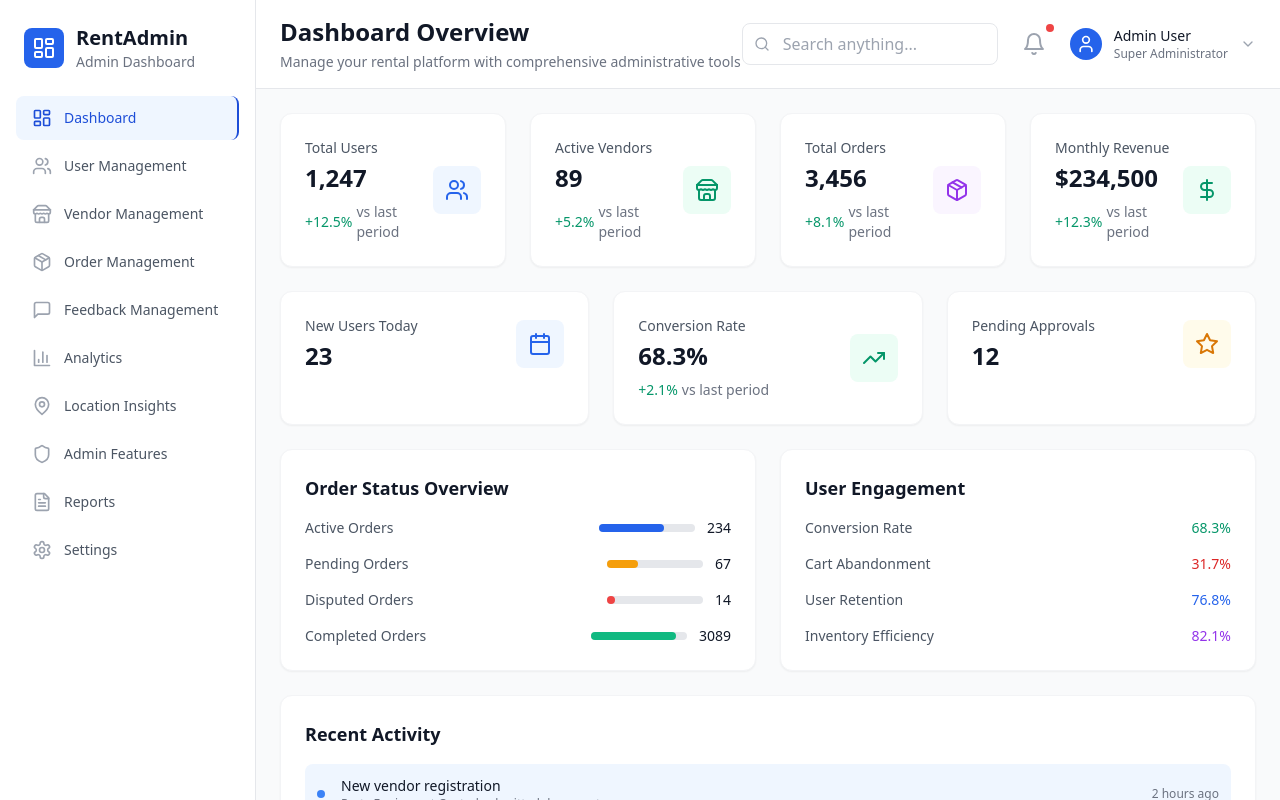
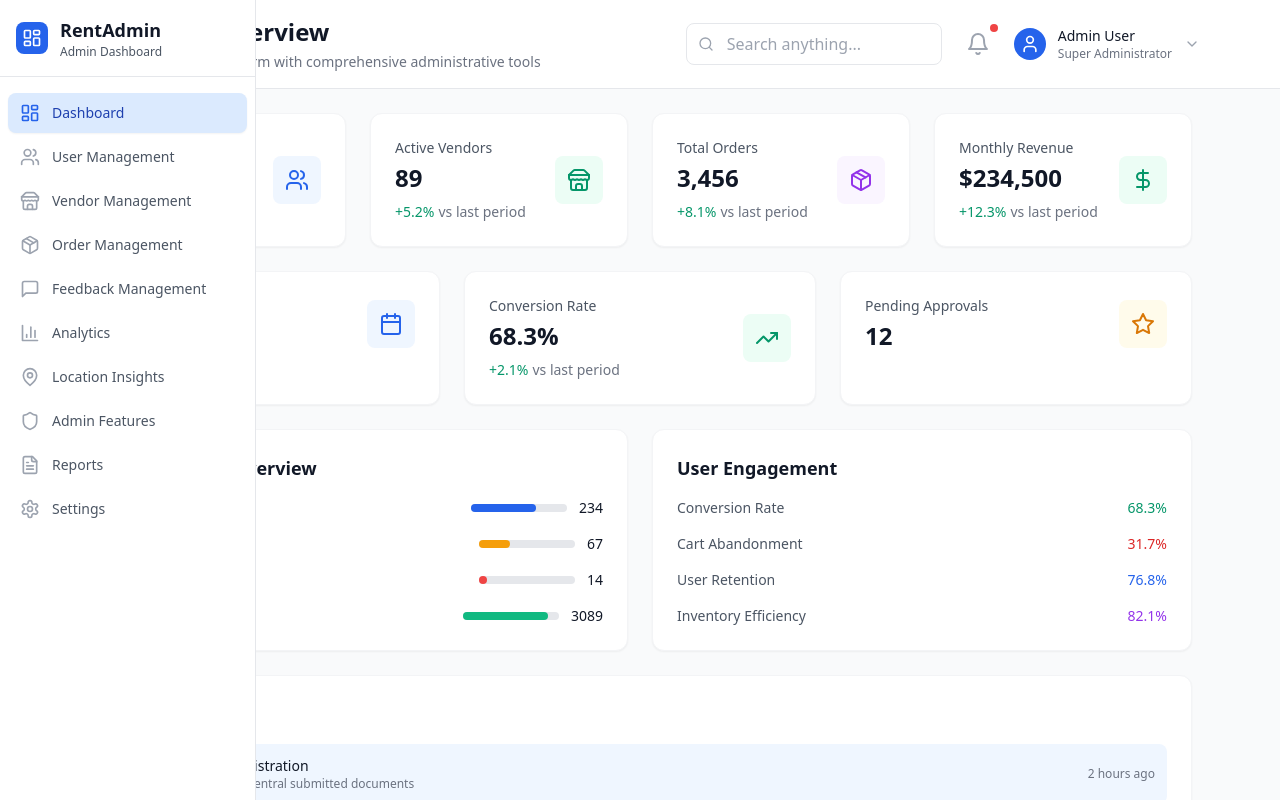
Before and after one commit to iakash-singh/admin-cl, a React (Vite) app: page / in a window 1280 px wide. Shown: the top 800 px of the page. Built offline with nearby package versions, Linux system fonts and the light colour scheme.

Commit message:
POPUP AND OTHER UI BUGS + SIDEBAR IMPROVEMENT

```diff
--- a/src/App.tsx
+++ b/src/App.tsx
@@ -55,7 +55,7 @@ function App() {
       <Sidebar activeSection={activeSection} onSectionChange={setActiveSection} />
       <div className="flex-1">
         <Header activeSection={activeSection} />
-        <main className="p-6">
+        <main className="p-6 max-w-6xl mx-auto">
           {renderContent()}
         </main>
       </div>
--- a/src/components/feedback/FeedbackManagement.tsx
+++ b/src/components/feedback/FeedbackManagement.tsx
@@ -1,9 +1,10 @@
 import React, { useState } from 'react';
-import { MessageSquare, Star, ThumbsUp, Filter, Flag, CheckCircle } from 'lucide-react';
+import { MessageSquare, Star, ThumbsUp, Filter, Flag, CheckCircle, X } from 'lucide-react';
 import DataTable from '../shared/DataTable';
 import StatCard from '../shared/StatCard';
 import { mockFeedback } from '../../data/mockData';
 import { Feedback } from '../../types';
+import { createPortal } from 'react-dom';
 
 export default function FeedbackManagement() {
   const [selectedFeedback, setSelectedFeedback] = useState<Feedback | null>(null);
@@ -60,24 +61,10 @@ export default function FeedbackManagement() {
       label: 'Rating',
       render: (value: number) => (
         <div className="flex items-center">
-          {[...Array(5)].map((_, i) => (
           <Star
-              key={i}
-              className={`h-4 w-4 ${
-                i < value ? 'text-yellow-400 fill-current' : 'text-gray-300'
-              }`}
+            className={`h-4 w-4 text-yellow-400 fill-current`}
           />
-          ))}
           <span className="ml-2 text-sm font-medium">{value}</span>
-        </div>
-      )
-    },
-    {
-      key: 'comment',
-      label: 'Comment',
-      render: (value: string) => (
-        <div className="max-w-xs">
-          <p className="text-sm text-gray-900 truncate">{value}</p>
         </div>
       )
     },
@@ -85,8 +72,7 @@ export default function FeedbackManagement() {
       key: 'status',
       label: 'Status',
       render: (value: string) => (
-        <span className={`inline-flex items-center px-2 py-1 text-xs font-medium rounded-full ${
-          value === 'approved' ? 'bg-green-100 text-green-800' :
+        <span className={`inline-flex items-center px-2 py-1 text-xs font-medium rounded-full ${value === 'approved' ? 'bg-green-100 text-green-800' :
           value === 'pending' ? 'bg-yellow-100 text-yellow-800' :
             'bg-red-100 text-red-800'
           }`}>
@@ -120,7 +106,7 @@ export default function FeedbackManagement() {
   ];
 
   return (
-    <div className="space-y-6">
+    <div className="space-y-6 max-w-6xl mx-auto">
       {/* Feedback Statistics */}
       <div className="grid grid-cols-1 md:grid-cols-2 lg:grid-cols-4 gap-6">
         <StatCard
@@ -221,7 +207,7 @@ export default function FeedbackManagement() {
       </div>
 
       {/* Feedback Detail Modal */}
-      {selectedFeedback && (
+      {selectedFeedback && createPortal((
         <div className="fixed inset-0 bg-black bg-opacity-50 flex items-center justify-center z-50">
           <div className="bg-white rounded-xl shadow-xl max-w-2xl w-full mx-4 max-h-[90vh] overflow-y-auto">
             <div className="p-6 border-b border-gray-200">
@@ -231,7 +217,7 @@ export default function FeedbackManagement() {
                   onClick={() => setSelectedFeedback(null)}
                   className="text-gray-400 hover:text-gray-600"
                 >
-                  ×
+                  <X />
                 </button>
               </div>
             </div>
@@ -245,8 +231,7 @@ export default function FeedbackManagement() {
                 <div className="flex-1">
                   <div className="flex items-center space-x-2 mb-2">
                     <h4 className="font-semibold text-gray-900">{selectedFeedback.userName}</h4>
-                    <span className={`inline-flex items-center px-2 py-1 text-xs font-medium rounded-full ${
-                      selectedFeedback.status === 'approved' ? 'bg-green-100 text-green-800' :
+                    <span className={`inline-flex items-center px-2 py-1 text-xs font-medium rounded-full ${selectedFeedback.status === 'approved' ? 'bg-green-100 text-green-800' :
                       selectedFeedback.status === 'pending' ? 'bg-yellow-100 text-yellow-800' :
                         'bg-red-100 text-red-800'
                       }`}>
@@ -266,8 +251,7 @@ export default function FeedbackManagement() {
                 {[...Array(5)].map((_, i) => (
                   <Star
                     key={i}
-                    className={`h-6 w-6 ${
-                      i < selectedFeedback.rating ? 'text-yellow-400 fill-current' : 'text-gray-300'
+                    className={`h-6 w-6 ${i < selectedFeedback.rating ? 'text-yellow-400 fill-current' : 'text-gray-300'
                       }`}
                   />
                 ))}
@@ -321,7 +305,7 @@ export default function FeedbackManagement() {
             </div>
           </div>
         </div>
-      )}
+      ), document.body)}
     </div>
   );
 }
--- a/src/components/layout/Header.tsx
+++ b/src/components/layout/Header.tsx
@@ -23,7 +23,7 @@ export default function Header({ activeSection }: HeaderProps) {
   };
 
   return (
-    <header className="bg-white border-b border-gray-200 px-6 py-4">
+    <header className="bg-white border-b border-gray-200 py-4 px-20">
       <div className="flex items-center justify-between">
         <div>
           <h2 className="text-2xl font-bold text-gray-900">{getSectionTitle(activeSection)}</h2>
--- a/src/components/layout/Sidebar.tsx
+++ b/src/components/layout/Sidebar.tsx
@@ -1,4 +1,4 @@
-import React from 'react';
+import { useState } from 'react';
 import {
   LayoutDashboard,
   Users,
@@ -31,40 +31,56 @@ const navigation = [
 ];
 
 export default function Sidebar({ activeSection, onSectionChange }: SidebarProps) {
+  const [isExpanded, setIsExpanded] = useState(false);
+
   return (
-    <div className="bg-white border-r border-gray-200 w-64 min-h-screen">
-      <div className="p-6">
-        <div className="flex items-center space-x-3">
-          <div className="w-10 h-10 bg-blue-600 rounded-lg flex items-center justify-center">
-            <LayoutDashboard className="h-6 w-6 text-white" />
+    <div
+      className={`fixed top-0 left-0 h-screen bg-white text-gray-900 transition-all duration-300 ease-out z-50 ${isExpanded ? 'w-64' : 'w-16'
+        } border-r border-gray-200`}
+      onMouseEnter={() => setIsExpanded(true)}
+      onMouseLeave={() => setIsExpanded(false)}
+    >
+      {/* Header */}
+      <div className="p-4 border-b border-gray-200">
+        <div className="flex items-center">
+          <div className="w-8 h-8 bg-blue-600 rounded-lg flex items-center justify-center flex-shrink-0">
+            <LayoutDashboard className="h-5 w-5 text-white" />
           </div>
-          <div>
-            <h1 className="text-xl font-bold text-gray-900">RentAdmin</h1>
-            <p className="text-sm text-gray-500">Admin Dashboard</p>
+          <div
+            className={`ml-3 transition-all duration-300 ease-out overflow-hidden ${isExpanded ? 'max-w-xs opacity-100' : 'max-w-0 opacity-0'
+              }`}
+          >
+            <h1 className="text-lg font-bold whitespace-nowrap">RentAdmin</h1>
+            <p className="text-xs text-gray-600 whitespace-nowrap">Admin Dashboard</p>
           </div>
         </div>
       </div>
 
-      <nav className="px-4 pb-4">
-        <ul className="space-y-1">
+      {/* Navigation */}
+      <nav className="flex-1 px-2 py-4">
+        <ul className='space-y-1' >
           {navigation.map((item) => {
             const Icon = item.icon;
             const isActive = activeSection === item.id;
-
             return (
               <li key={item.id}>
                 <button
                   onClick={() => onSectionChange(item.id)}
-                  className={`w-full flex items-center px-4 py-3 text-sm font-medium rounded-lg transition-colors ${
-                    isActive
-                      ? 'bg-blue-50 text-blue-700 border-r-2 border-blue-700'
-                      : 'text-gray-600 hover:bg-gray-50 hover:text-gray-900'
-                  }`}
+                  className={`w-full flex items-center px-3 py-2.5 text-sm font-medium rounded-lg transition-all duration-200 ease-out group ${isActive
+                    ? 'bg-blue-100 text-blue-800 shadow-sm'
+                    : 'text-gray-600 hover:bg-gray-100 hover:text-gray-900'
+                    }`}
                 >
-                  <Icon className={`mr-3 h-5 w-5 ${
-                    isActive ? 'text-blue-700' : 'text-gray-400'
-                  }`} />
-                  {item.name}
+                  <Icon
+                    className={`h-5 w-5 flex-shrink-0 transition-colors duration-200 ${isActive ? 'text-blue-600' : 'text-gray-400 group-hover:text-gray-600'
+                      }`}
+                  />
+                  <span
+                    className={`ml-3 transition-all duration-300 ease-out overflow-hidden whitespace-nowrap ${isExpanded ? 'max-w-xs opacity-100' : 'max-w-0 opacity-0'
+                      }`}
+                  >
+                    {item.name}
+                  </span>
                 </button>
               </li>
             );
--- a/src/components/orders/OrderManagement.tsx
+++ b/src/components/orders/OrderManagement.tsx
@@ -1,9 +1,10 @@
 import React, { useState } from 'react';
-import { Package, Clock, CheckCircle, XCircle, AlertTriangle, Calendar, DollarSign, User } from 'lucide-react';
+import { Package, Clock, CheckCircle, XCircle, AlertTriangle, Calendar, DollarSign, User, X } from 'lucide-react';
 import DataTable from '../shared/DataTable';
 import StatCard from '../shared/StatCard';
 import { mockOrders, mockAnalytics } from '../../data/mockData';
 import { Order } from '../../types';
+import { createPortal } from 'react-dom';
 
 export default function OrderManagement() {
   const [selectedOrder, setSelectedOrder] = useState<Order | null>(null);
@@ -190,7 +191,7 @@ export default function OrderManagement() {
       </div>
 
       {/* Order Detail Modal */}
-      {selectedOrder && (
+      {selectedOrder && createPortal((
         <div className="fixed inset-0 bg-black bg-opacity-50 flex items-center justify-center z-50">
           <div className="bg-white rounded-xl shadow-xl max-w-4xl w-full mx-4 max-h-[90vh] overflow-y-auto">
             <div className="p-6 border-b border-gray-200">
@@ -205,7 +206,7 @@ export default function OrderManagement() {
                   onClick={() => setSelectedOrder(null)}
                   className="text-gray-400 hover:text-gray-600"
                 >
-                  ×
+                  <X />
                 </button>
               </div>
             </div>
@@ -222,12 +223,11 @@ export default function OrderManagement() {
                 </div>
                 <div className="text-right">
                   <p className="text-2xl font-bold text-gray-900">${selectedOrder.totalAmount}</p>
-                  <span className={`inline-flex items-center px-2 py-1 text-xs font-medium rounded-full ${
-                    selectedOrder.status === 'active' ? 'bg-blue-100 text-blue-800' :
+                  <span className={`inline-flex items-center px-2 py-1 text-xs font-medium rounded-full ${selectedOrder.status === 'active' ? 'bg-blue-100 text-blue-800' :
                     selectedOrder.status === 'pending' ? 'bg-yellow-100 text-yellow-800' :
-                    selectedOrder.status === 'completed' ? 'bg-green-100 text-green-800' :
-                    'bg-red-100 text-red-800'
-                  }`}>
+                      selectedOrder.status === 'completed' ? 'bg-green-100 text-green-800' :
+                        'bg-red-100 text-red-800'
+                    }`}>
                     {selectedOrder.status.charAt(0).toUpperCase() + selectedOrder.status.slice(1)}
                   </span>
                 </div>
@@ -263,11 +263,10 @@ export default function OrderManagement() {
                   <div className="space-y-3">
                     <div className="flex justify-between">
                       <span className="text-sm text-gray-600">Payment Status</span>
-                      <span className={`text-sm font-medium ${
-                        selectedOrder.paymentStatus === 'paid' ? 'text-green-600' :
+                      <span className={`text-sm font-medium ${selectedOrder.paymentStatus === 'paid' ? 'text-green-600' :
                         selectedOrder.paymentStatus === 'pending' ? 'text-yellow-600' :
-                        'text-red-600'
-                      }`}>
+                          'text-red-600'
+                        }`}>
                         {selectedOrder.paymentStatus.charAt(0).toUpperCase() + selectedOrder.paymentStatus.slice(1)}
                       </span>
                     </div>
@@ -336,7 +335,7 @@ export default function OrderManagement() {
             </div>
           </div>
         </div>
-      )}
+      ), document.body)}
     </div>
   );
 }
--- a/src/components/users/UserManagement.tsx
+++ b/src/components/users/UserManagement.tsx
@@ -1,9 +1,10 @@
 import React, { useState } from 'react';
-import { User, UserPlus, Mail, Calendar, MapPin, Shield, Eye } from 'lucide-react';
+import { User, UserPlus, Mail, Calendar, MapPin, Shield, Eye, X } from 'lucide-react';
 import DataTable from '../shared/DataTable';
 import StatCard from '../shared/StatCard';
 import { mockUsers, mockAnalytics } from '../../data/mockData';
 import { User as UserType } from '../../types';
+import { createPortal } from 'react-dom';
 
 export default function UserManagement() {
   const [selectedUser, setSelectedUser] = useState<UserType | null>(null);
@@ -39,8 +40,7 @@ export default function UserManagement() {
       key: 'userType',
       label: 'Type',
       render: (value: string) => (
-        <span className={`inline-flex px-2 py-1 text-xs font-medium rounded-full ${
-          value === 'admin' ? 'bg-purple-100 text-purple-800' :
+        <span className={`inline-flex px-2 py-1 text-xs font-medium rounded-full ${value === 'admin' ? 'bg-purple-100 text-purple-800' :
             value === 'vendor' ? 'bg-blue-100 text-blue-800' :
               'bg-gray-100 text-gray-800'
           }`}>
@@ -52,8 +52,7 @@ export default function UserManagement() {
       key: 'status',
       label: 'Status',
       render: (value: string) => (
-        <span className={`inline-flex px-2 py-1 text-xs font-medium rounded-full ${
-          value === 'active' ? 'bg-green-100 text-green-800' :
+        <span className={`inline-flex px-2 py-1 text-xs font-medium rounded-full ${value === 'active' ? 'bg-green-100 text-green-800' :
             value === 'inactive' ? 'bg-yellow-100 text-yellow-800' :
               'bg-red-100 text-red-800'
           }`}>
@@ -182,7 +181,8 @@ export default function UserManagement() {
       />
 
       {/* User Detail Modal */}
-      {selectedUser && (
+      {selectedUser && createPortal(
+        (
           <div className="fixed inset-0 bg-black bg-opacity-50 flex items-center justify-center z-50">
             <div className="bg-white rounded-xl shadow-xl max-w-2xl w-full mx-4 max-h-[90vh] overflow-y-auto">
               <div className="p-6 border-b border-gray-200">
@@ -192,7 +192,7 @@ export default function UserManagement() {
                     onClick={() => setSelectedUser(null)}
                     className="text-gray-400 hover:text-gray-600"
                   >
-                  ×
+                    <X />
                   </button>
                 </div>
               </div>
@@ -209,8 +209,7 @@ export default function UserManagement() {
                   <div>
                     <h4 className="text-lg font-semibold text-gray-900">{selectedUser.name}</h4>
                     <p className="text-sm text-gray-500">{selectedUser.email}</p>
-                  <span className={`inline-flex px-2 py-1 text-xs font-medium rounded-full mt-1 ${
-                    selectedUser.status === 'active' ? 'bg-green-100 text-green-800' :
+                    <span className={`inline-flex px-2 py-1 text-xs font-medium rounded-full mt-1 ${selectedUser.status === 'active' ? 'bg-green-100 text-green-800' :
                         selectedUser.status === 'inactive' ? 'bg-yellow-100 text-yellow-800' :
                           'bg-red-100 text-red-800'
                       }`}>
@@ -264,6 +263,7 @@ export default function UserManagement() {
               </div>
             </div>
           </div>
+        ), document.body
       )}
     </div>
   );
--- a/src/components/vendors/VendorManagement.tsx
+++ b/src/components/vendors/VendorManagement.tsx
@@ -1,9 +1,10 @@
 import React, { useState } from 'react';
-import { Store, CheckCircle, Clock, XCircle, TrendingUp, Package, DollarSign, Star } from 'lucide-react';
+import { Store, CheckCircle, Clock, XCircle, TrendingUp, Package, DollarSign, Star, X } from 'lucide-react';
 import DataTable from '../shared/DataTable';
 import StatCard from '../shared/StatCard';
 import { mockVendors, mockAnalytics } from '../../data/mockData';
 import { Vendor } from '../../types';
+import { createPortal } from 'react-dom';
 
 export default function VendorManagement() {
   const [selectedVendor, setSelectedVendor] = useState<Vendor | null>(null);
@@ -33,8 +34,7 @@ export default function VendorManagement() {
       key: 'verificationStatus',
       label: 'Verification',
       render: (value: string) => (
-        <span className={`inline-flex px-2 py-1 text-xs font-medium rounded-full ${
-          value === 'verified' ? 'bg-green-100 text-green-800' :
+        <span className={`inline-flex px-2 py-1 text-xs font-medium rounded-full ${value === 'verified' ? 'bg-green-100 text-green-800' :
           value === 'pending' ? 'bg-yellow-100 text-yellow-800' :
             'bg-red-100 text-red-800'
           }`}>
@@ -53,8 +53,7 @@ export default function VendorManagement() {
       key: 'onboardingStatus',
       label: 'Onboarding',
       render: (value: string) => (
-        <span className={`inline-flex px-2 py-1 text-xs font-medium rounded-full ${
-          value === 'completed' ? 'bg-green-100 text-green-800' :
+        <span className={`inline-flex px-2 py-1 text-xs font-medium rounded-full ${value === 'completed' ? 'bg-green-100 text-green-800' :
           value === 'pending_review' ? 'bg-yellow-100 text-yellow-800' :
             'bg-gray-100 text-gray-800'
           }`}>
@@ -205,7 +204,7 @@ export default function VendorManagement() {
       />
 
       {/* Vendor Detail Modal */}
-      {selectedVendor && (
+      {selectedVendor && createPortal((
         <div className="fixed inset-0 bg-black bg-opacity-50 flex items-center justify-center z-50">
           <div className="bg-white rounded-xl shadow-xl max-w-4xl w-full mx-4 max-h-[90vh] overflow-y-auto">
             <div className="p-6 border-b border-gray-200">
@@ -215,7 +214,7 @@ export default function VendorManagement() {
                   onClick={() => setSelectedVendor(null)}
                   className="text-gray-400 hover:text-gray-600"
                 >
-                  ×
+                  <X />
                 </button>
               </div>
             </div>
@@ -229,8 +228,7 @@ export default function VendorManagement() {
                   <h4 className="text-lg font-semibold text-gray-900">{selectedVendor.businessName}</h4>
                   <p className="text-sm text-gray-500 mb-2">{selectedVendor.ownerName}</p>
                   <div className="flex items-center space-x-4">
-                    <span className={`inline-flex px-2 py-1 text-xs font-medium rounded-full ${
-                      selectedVendor.verificationStatus === 'verified' ? 'bg-green-100 text-green-800' :
+                    <span className={`inline-flex px-2 py-1 text-xs font-medium rounded-full ${selectedVendor.verificationStatus === 'verified' ? 'bg-green-100 text-green-800' :
                       selectedVendor.verificationStatus === 'pending' ? 'bg-yellow-100 text-yellow-800' :
                         'bg-red-100 text-red-800'
                       }`}>
@@ -323,7 +321,7 @@ export default function VendorManagement() {
             </div>
           </div>
         </div>
-      )}
+      ), document.body)}
     </div>
   );
 }
```
Also changed, not shown: 1 other file (tests, documents, lock files or other folders). Lines whose indentation alone changed are shown as unchanged.
